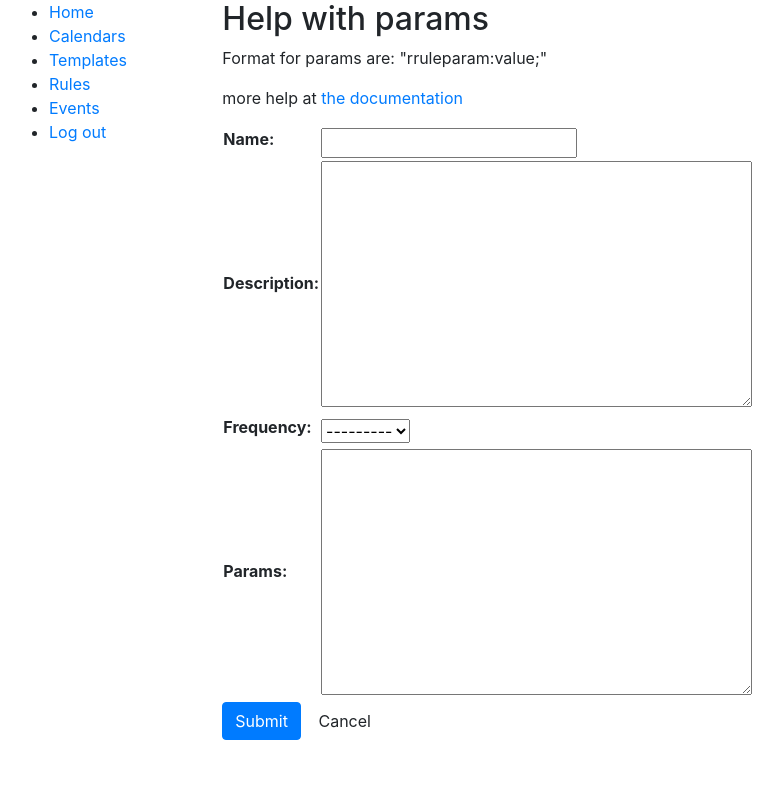
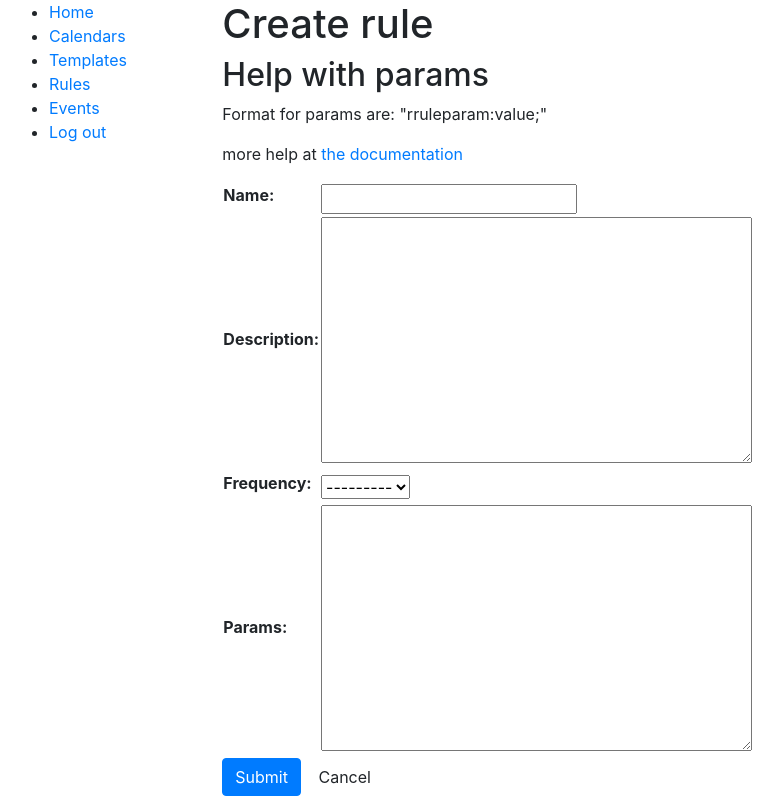
Before and after one commit to makerslink/MakersLink-Scheduling, a Django app: page /scheduler/rule/create/ in a window 1280 px wide. Shown: the whole page, without its empty margins (6-789 px from the left). Run offline with Django 3.2, Linux system fonts and the light colour scheme; a user stored in the database is signed in; some libraries are stand-ins or nearby versions.

Commit message:
Added headers to all forms. Added extra submit button to booking form.

```diff
--- a/makerslink/scheduler/templates/eventinstance_host_form.html
+++ b/makerslink/scheduler/templates/eventinstance_host_form.html
@@ -45,6 +45,8 @@
 
 {% block content %}
 
+<h1>Available events</h1>
+
 
 {% for message in messages %}
     {% if 'safe' in message.tags %}
@@ -76,6 +78,7 @@
         {% csrf_token %}
         {{ formset.management_form }}
         {{ formset.non_form_errors.as_ul }}
+        <button type="submit" class="btn  btn-primary">Submit</button>
         <table id="formset" class="form">
             <thead><tr>
                 <th>Title</th>
--- a/makerslink/scheduler/templates/scheduler/event_form.html
+++ b/makerslink/scheduler/templates/scheduler/event_form.html
@@ -1,6 +1,12 @@
 {% extends "base_form.html" %}
 
 {% block content %}
+{% if object.id %}
+<h1>Edit event {{ object.name }}</h1>
+{% else %}
+<h1>Create event</h1>
+{% endif %}
+
 {{ form.errors }}
 {{ form.non_field_errors }}
 
--- a/makerslink/scheduler/templates/scheduler/eventtemplate_form.html
+++ b/makerslink/scheduler/templates/scheduler/eventtemplate_form.html
@@ -1,6 +1,12 @@
 {% extends "base_generic.html" %}
 
 {% block content %}
+{% if object.id %}
+<h1>Edit template {{ object.name }}</h1>
+{% else %}
+<h1>Create template</h1>
+{% endif %}
+
 {{ form.errors }}
 {{ form.non_field_errors }}
 
--- a/makerslink/scheduler/templates/scheduler/schedulingcalendar_form.html
+++ b/makerslink/scheduler/templates/scheduler/schedulingcalendar_form.html
@@ -1,6 +1,11 @@
 {% extends "base_generic.html" %}
 
 {% block content %}
+{% if object.id %}
+<h1>Edit calendar {{ object.name }}</h1>
+{% else %}
+<h1>Create calendar</h1>
+{% endif %}
 {{ form.errors }}
 {{ form.non_field_errors }}
 
--- a/makerslink/scheduler/templates/scheduler/schedulingrule_form.html
+++ b/makerslink/scheduler/templates/scheduler/schedulingrule_form.html
@@ -1,6 +1,11 @@
 {% extends "base_generic.html" %}
 
 {% block content %}
+{% if object.id %}
+<h1>Edit rule {{ object.name }}</h1>
+{% else %}
+<h1>Create rule</h1>
+{% endif %}
 {{ form.errors }}
 {{ form.non_field_errors }}
 
```
